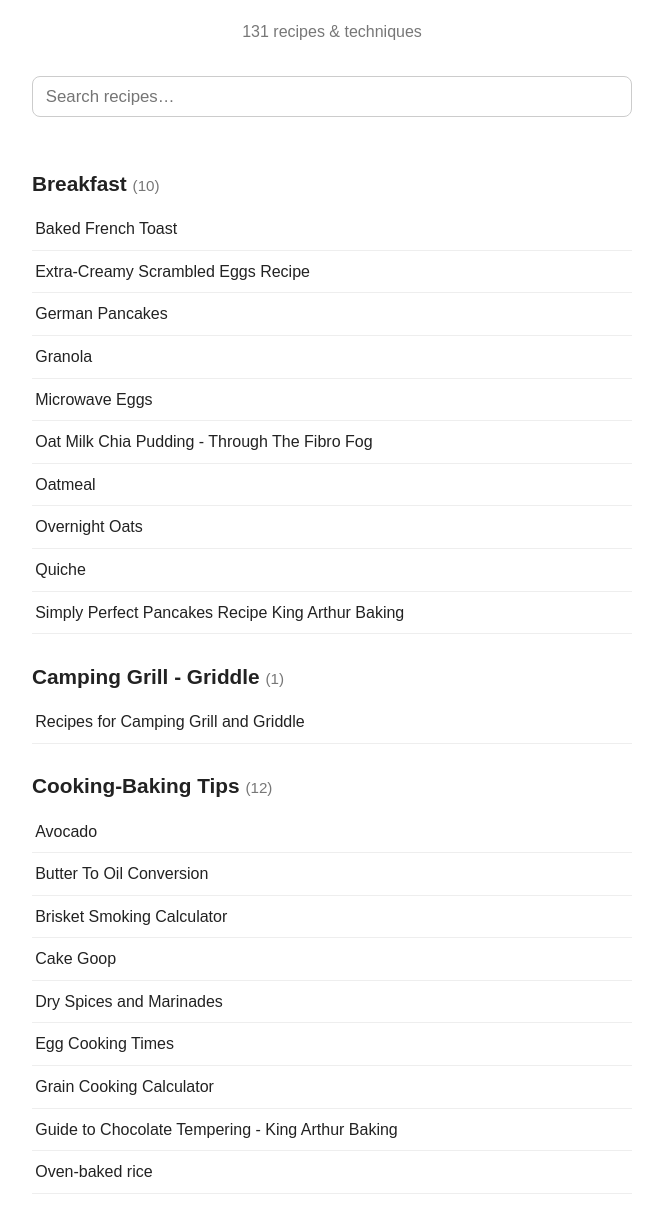
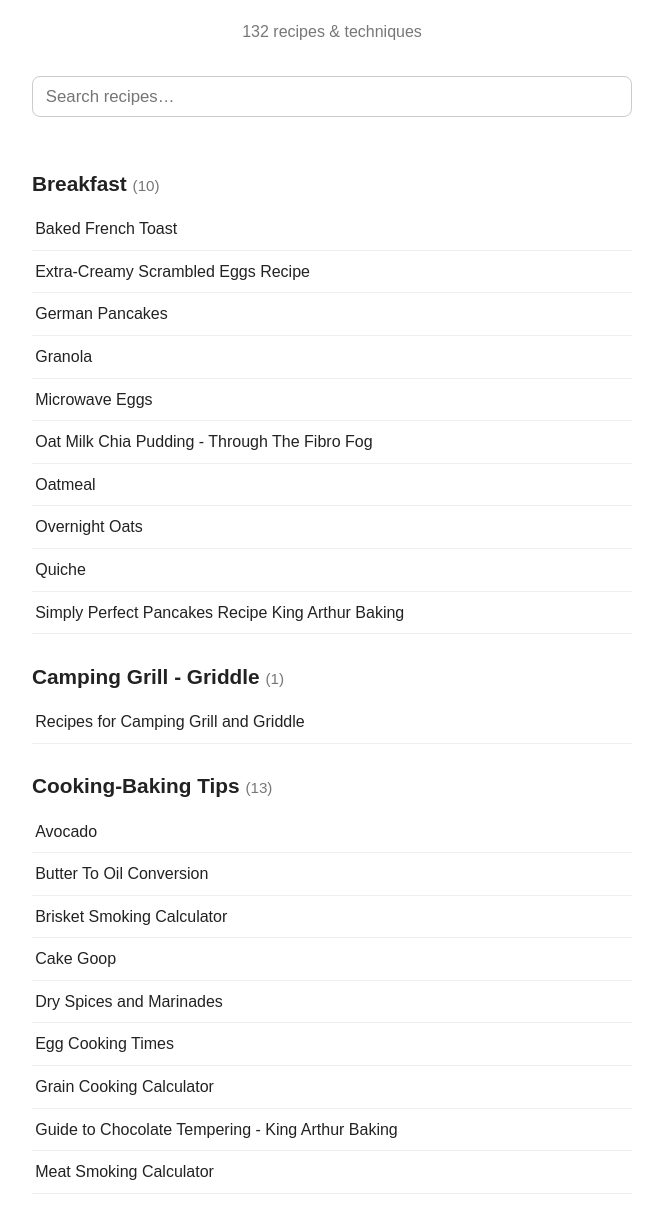
Before and after one commit to Elan-Gr/Recipes, a plain HTML site: page index.html in a window 1280 px wide. Shown: the part 86-1292 px from the top of the page, without its empty margins (308-971 px from the left). Drawn offline with Linux system fonts and the light colour scheme.

Commit message:
Index: 132 recipes, Cooking-Baking Tips 13

```diff
--- a/index.html
+++ b/index.html
@@ -8,7 +8,7 @@
 </head>
 <body>
 <h1>Elan's Recipes</h1>
-<p style="text-align:center;color:#777">131 recipes &amp; techniques</p>
+<p style="text-align:center;color:#777">132 recipes &amp; techniques</p>
 <input class="searchbox" id="search" type="search" placeholder="Search recipes…" aria-label="Search recipes">
 <div id="noresults">No recipes match your search.</div>
 <main id="index">
@@ -29,7 +29,7 @@
 <ul class="recipe-list">
 <li data-title="recipes for camping grill and griddle"><a href="Camping%20Grill%20-%20Griddle/Recipes%20for%20Camping%20Grill%20and%20Griddle.html">Recipes for Camping Grill and Griddle</a></li>
 </ul>
-<h2 class="cat" data-cat="cooking-baking tips">Cooking-Baking Tips <span class="count">(12)</span></h2>
+<h2 class="cat" data-cat="cooking-baking tips">Cooking-Baking Tips <span class="count">(13)</span></h2>
 <ul class="recipe-list">
 <li data-title="avocado"><a href="Cooking-Baking%20Tips/Avocado.html">Avocado</a></li>
 <li data-title="butter to oil conversion"><a href="Cooking-Baking%20Tips/Butter%20To%20Oil%20Conversion.html">Butter To Oil Conversion</a></li>
@@ -39,6 +39,7 @@
 <li data-title="egg cooking times"><a href="Cooking-Baking%20Tips/Egg%20Cooking%20Times.html">Egg Cooking Times</a></li>
 <li data-title="grain cooking calculator"><a href="Cooking-Baking%20Tips/Grain%20Cooking%20Calculator.html">Grain Cooking Calculator</a></li>
 <li data-title="guide to chocolate tempering - king arthur baking"><a href="Cooking-Baking%20Tips/Guide%20to%20Chocolate%20Tempering%20_%20King%20Arthur%20Baking.html">Guide to Chocolate Tempering - King Arthur Baking</a></li>
+<li data-title="meat smoking calculator"><a href="Cooking-Baking%20Tips/Meat%20Smoking%20Calculator.html">Meat Smoking Calculator</a></li>
 <li data-title="oven-baked rice"><a href="Cooking-Baking%20Tips/Oven-baked%20rice.html">Oven-baked rice</a></li>
 <li data-title="poultry pasteurization times"><a href="Cooking-Baking%20Tips/Poultry%20Pasteurization%20Times.html">Poultry Pasteurization Times</a></li>
 <li data-title="raw fish rules"><a href="Cooking-Baking%20Tips/Raw%20Fish%20Rules.html">Raw Fish Rules</a></li>
```
